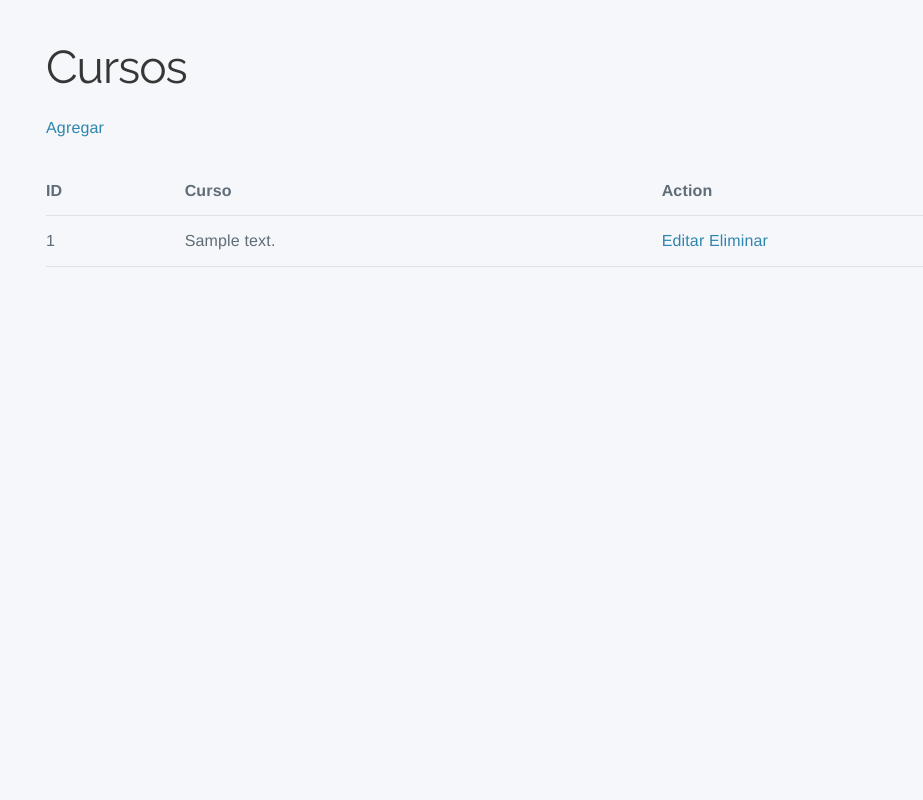
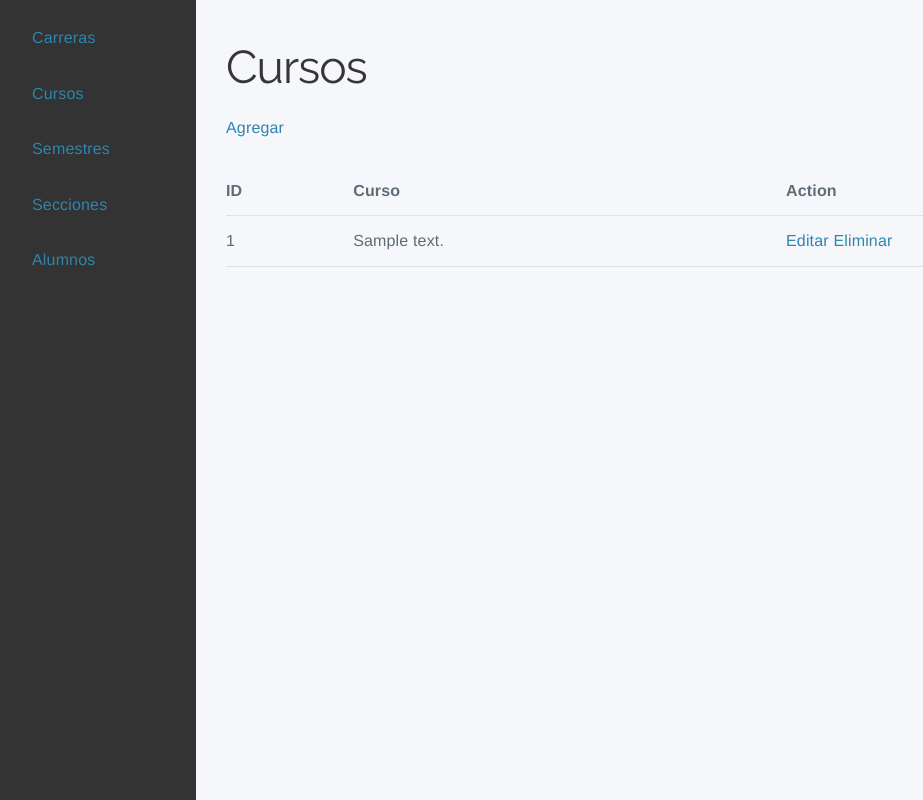
Before and after one commit to karchx/cake-app, a CakePHP app: the page made by app/templates/Curso/index.php in a window 1280 px wide. Shown: the whole page, without its empty margins (54-977 px from the left). Run offline with PHP 8.4 and a stand-in for CakePHP, Linux system fonts and the light colour scheme; the template is opened without the code that fills it: most values are stand-ins (such as "Sample title", 1, 10 or a date in 2020); some libraries are stand-ins or nearby versions.

Commit message:
feat: sidebar

```diff
--- a/app/templates/layout/default.php
+++ b/app/templates/layout/default.php
@@ -1,4 +1,5 @@
 <?php
+
 /**
  * CakePHP(tm) : Rapid Development Framework (https://cakephp.org)
  * Copyright (c) Cake Software Foundation, Inc. (https://cakefoundation.org)
@@ -18,6 +19,7 @@ $cakeDescription = 'CakePHP: the rapid development php framework';
 ?>
 <!DOCTYPE html>
 <html>
+
 <head>
     <?= $this->Html->charset() ?>
     <meta name="viewport" content="width=device-width, initial-scale=1">
@@ -32,9 +34,60 @@ $cakeDescription = 'CakePHP: the rapid development php framework';
     <?= $this->fetch('meta') ?>
     <?= $this->fetch('css') ?>
     <?= $this->fetch('script') ?>
+    <style>
+        .sidebar {
+            width: 250px;
+            background-color: #333;
+            color: #fff;
+            position: fixed;
+            top: 0;
+            left: 0;
+            bottom: 0;
+            display: flex;
+            flex-direction: column;
+            align-items: center;
+        }
+
+        .sidebar ul {
+            list-style: none;
+            padding: 0;
+            margin-top: 15px;
+        }
+
+        .sidebar li {
+            padding: 10px;
+        }
+
+        .sidebar li>a {
+            cursor: pointer;
+        }
+
+        .main {
+            margin-left: 260px;
+        }
+    </style>
 </head>
+
 <body>
-
+    <div class="sidebar">
+        <ul>
+            <li>
+                <a href="carrera">Carreras</a>
+            </li>
+            <li>
+                <a href="curso">Cursos</a>
+            </li>
+            <li>
+                <a href="semestre">Semestres</a>
+            </li>
+            <li>
+                <a href="seccion">Secciones</a>
+            </li>
+            <li>
+                <a href="alumno">Alumnos</a>
+            </li>
+        </ul>
+    </div>
     <nav class="top-nav">
         <div class="top-nav-title">
         </div>
@@ -50,4 +103,5 @@ $cakeDescription = 'CakePHP: the rapid development php framework';
     <footer>
     </footer>
 </body>
+
 </html>
```
